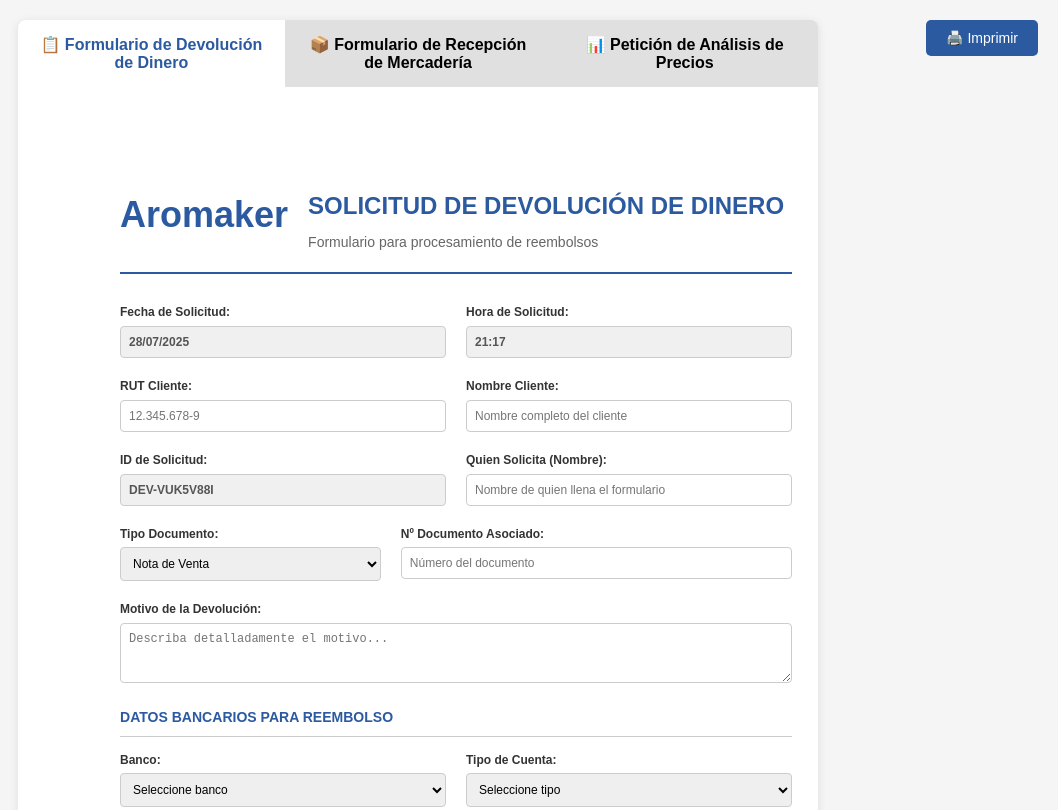
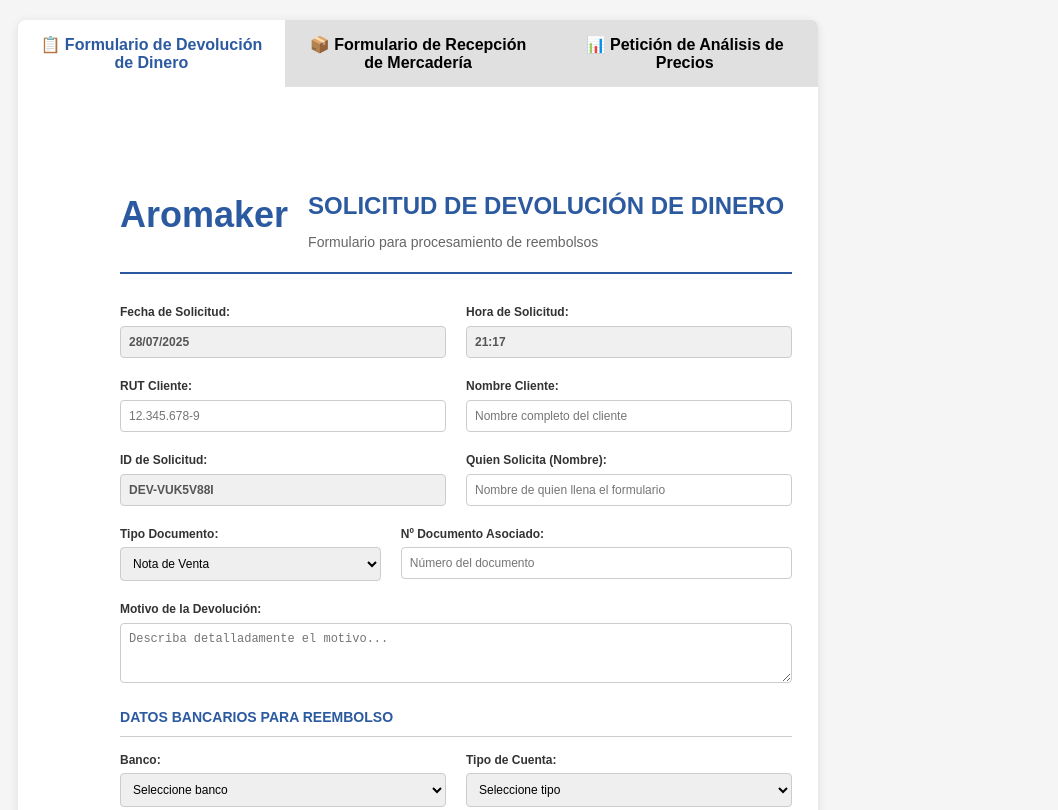
Before and after one commit to leonardo7512/FORMULARIOS, a plain HTML site: page index.html in a window 1280 px wide. Shown: the top 810 px of the page, without its empty margins (222-1280 px from the left). Drawn offline with Linux system fonts and the light colour scheme.

Commit message:
Update index.html

```diff
--- a/index.html
+++ b/index.html
@@ -37,8 +37,6 @@
         .products-table th, .products-table td { border: 1px solid #333; padding: 5px; text-align: left; vertical-align: middle; height: 40px; }
         .products-table th { background-color: #f0f0f0; font-weight: bold; height: auto;}
         .products-table input, .products-table select { width: 100%; border: 1px solid #ddd; padding: 4px; font-size: 11px; }
-        .print-btn { position: fixed; top: 20px; right: 20px; background: #2c5aa0; color: white; border: none; padding: 10px 20px; border-radius: 5px; cursor: pointer; font-size: 14px; z-index: 1000; }
-        .print-btn:hover { background: #1e3d6f; }
         .action-buttons { margin-top: 40px; text-align: right; }
         .action-buttons button { background: #2c5aa0; color: white; border: none; padding: 12px 25px; border-radius: 5px; cursor: pointer; font-size: 16px; margin-left: 10px; }
         .action-buttons button.print-only { background-color: #6c757d; }
@@ -60,11 +58,11 @@
             .products-table input, .products-table select, input, select { border: none !important; background-color: white !important; -webkit-appearance: none; -moz-appearance: none; appearance: none; font-size: 9.5pt; }
             .underline-field { border-bottom: 1px solid #333 !important; }
             input[readonly] { background-color: #f0f0f0 !important; }
+            .print-btn { display: none; } /* Oculta el botón superior al imprimir */
         }
     </style>
 </head>
 <body>
-    <button class="print-btn" onclick="window.print()">🖨️ Imprimir</button>
 
     <div class="container">
         <div class="form-selector">
```
